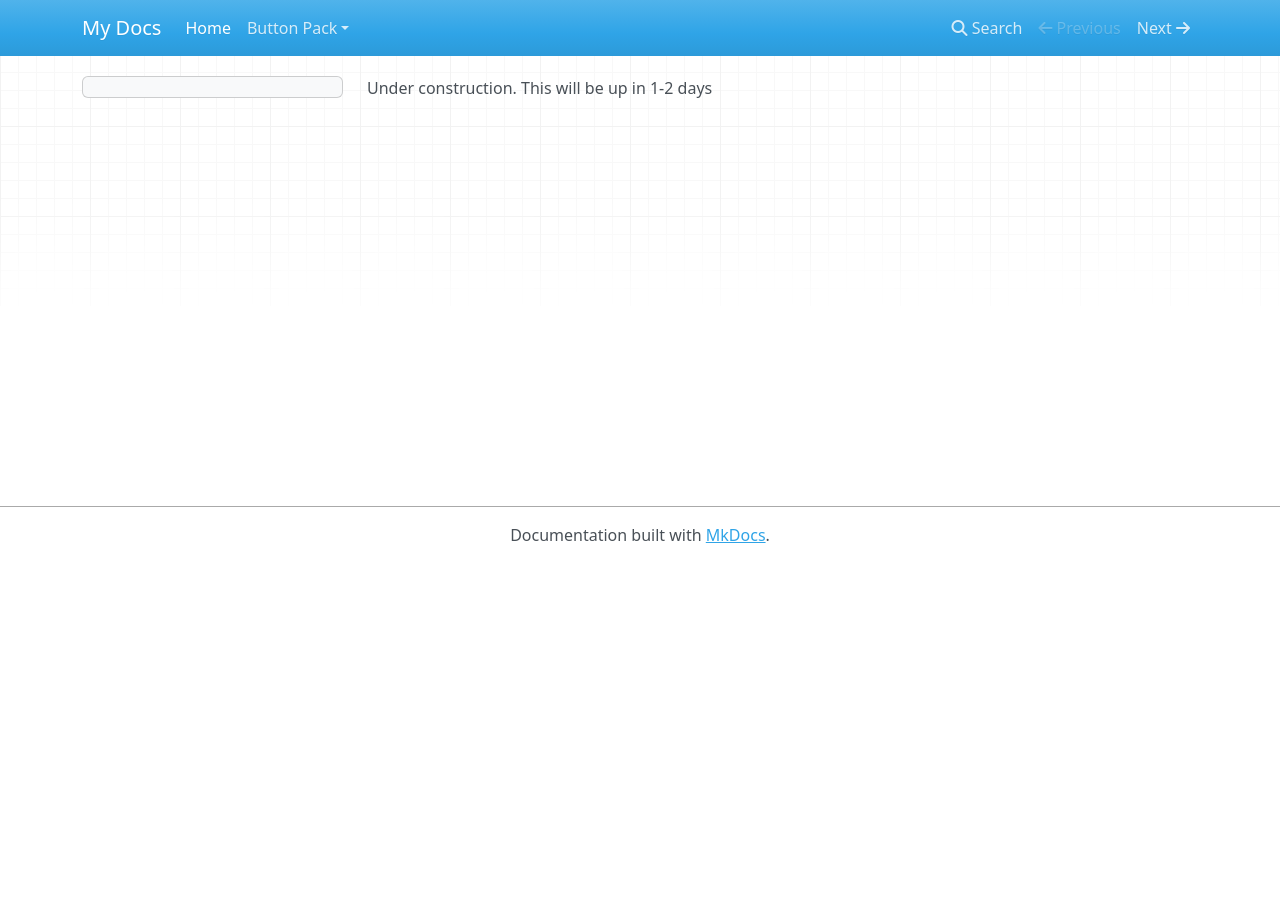
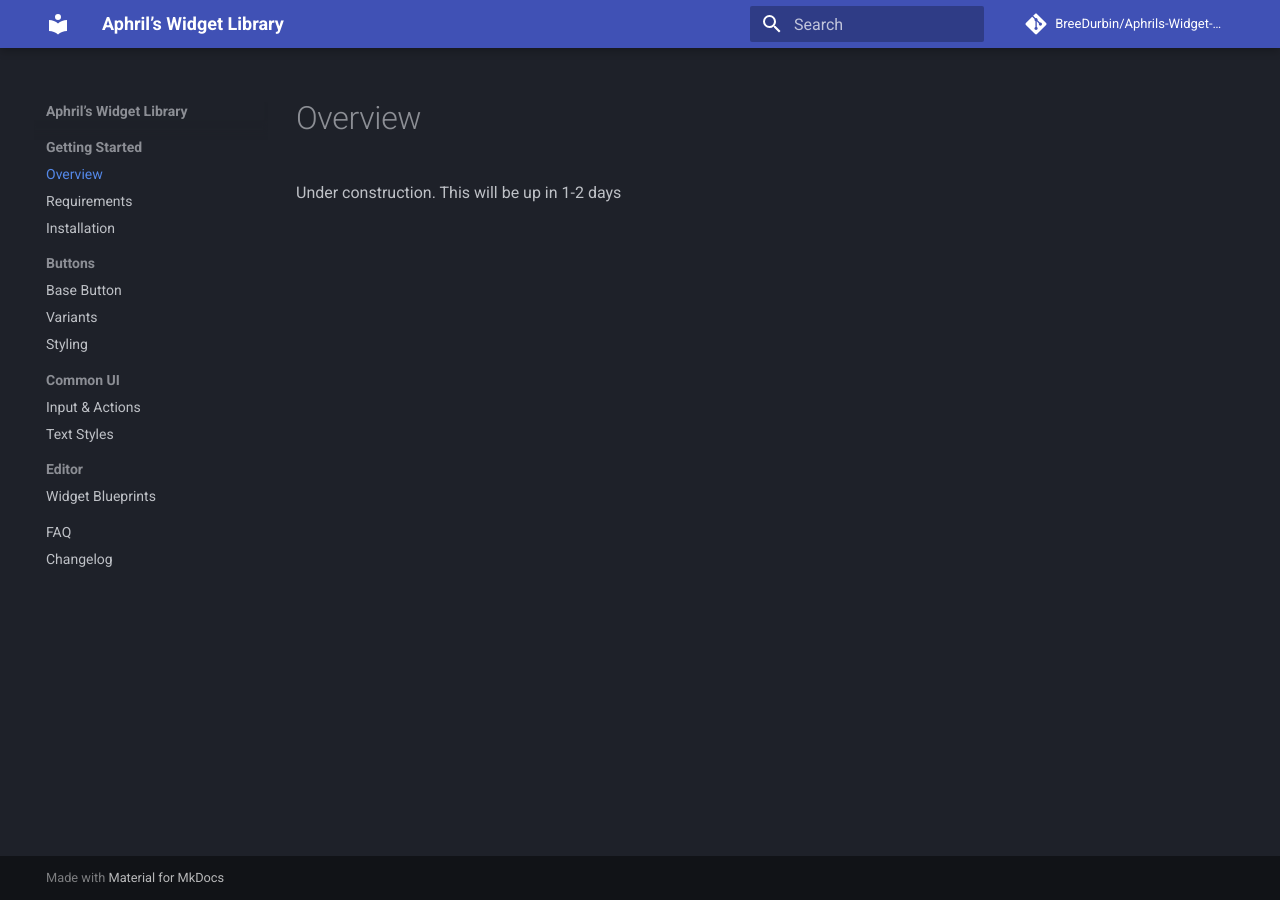
Before and after one commit to BreeDurbin/Aphrils-Widget-Library, an MkDocs documentation site: the page built from docs/index.md, in a window 1280 px wide. Built offline with MkDocs 1.6.1 and Material for MkDocs 9.7.7, drawn with Linux system fonts in a browser that asks for light colours; nearby versions of some CDN libraries; comment, search, counter and statistics services are not loaded.

Commit message:
Mkdocs init

```diff
--- a/mkdocs.yml
+++ b/mkdocs.yml
@@ -1 +1,42 @@
-site_name: My Docs
+site_name: Aphril’s Widget Library
+site_description: Modular Common UI based widgets for Unreal Engine
+site_author: Silverkeep Studios
+site_url: https://breedurbin.github.io/Aphrils-Widget-Library/
+
+repo_name: BreeDurbin/Aphrils-Widget-Library
+repo_url: https://github.com/BreeDurbin/Aphrils-Widget-Library
+
+theme:
+  name: material
+  features:
+    - navigation.sections
+    - navigation.expand
+    - navigation.top
+    - content.code.copy
+  palette:
+    scheme: slate
+
+markdown_extensions:
+  - admonition
+  - pymdownx.superfences
+  - pymdownx.highlight
+  - pymdownx.details
+  - pymdownx.inlinehilite
+  - attr_list
+
+nav:
+  - Getting Started:
+      - Overview: index.md
+      - Requirements: getting-started/requirements.md
+      - Installation: getting-started/installation.md
+  - Buttons:
+      - Base Button: buttons/base-button.md
+      - Variants: buttons/variants.md
+      - Styling: buttons/styling.md
+  - Common UI:
+      - Input & Actions: common-ui/input.md
+      - Text Styles: common-ui/text-styles.md
+  - Editor:
+      - Widget Blueprints: editor/widget-blueprints.md
+  - FAQ: faq.md
+  - Changelog: changelog.md
```
